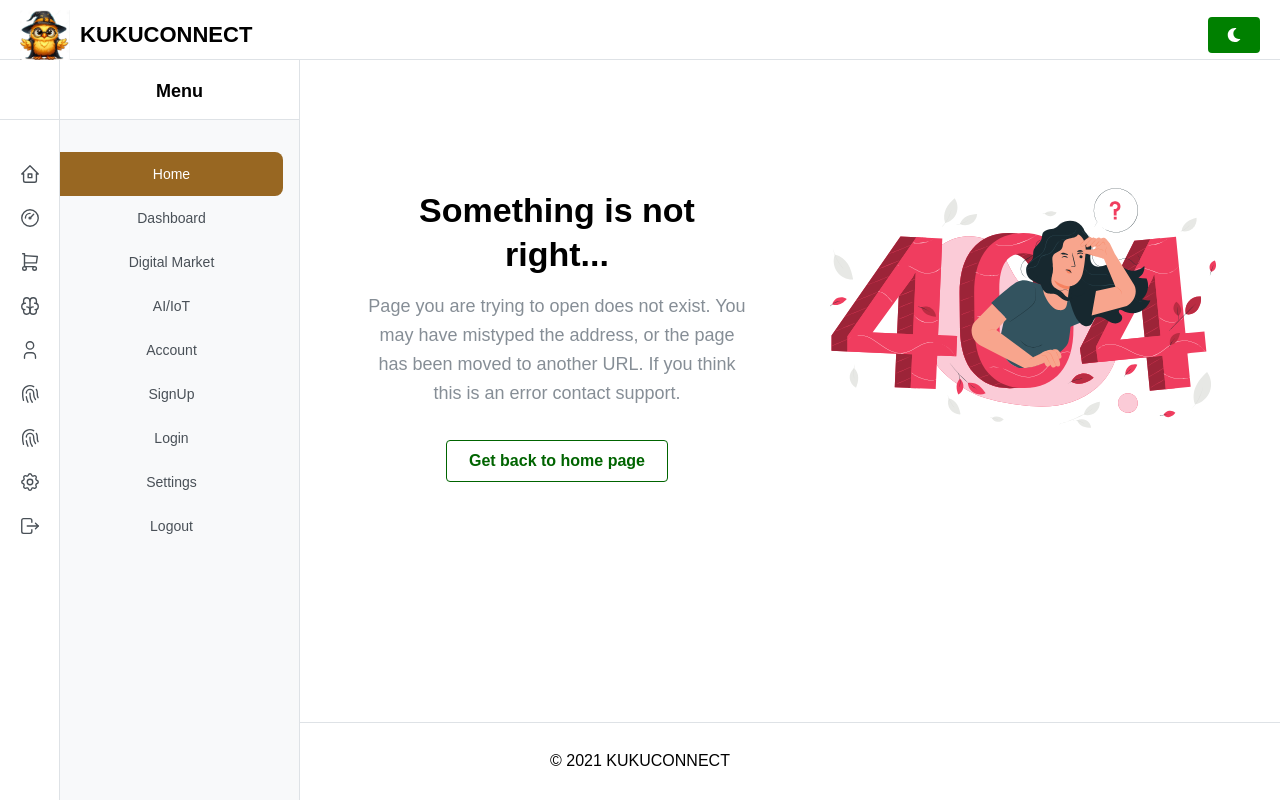
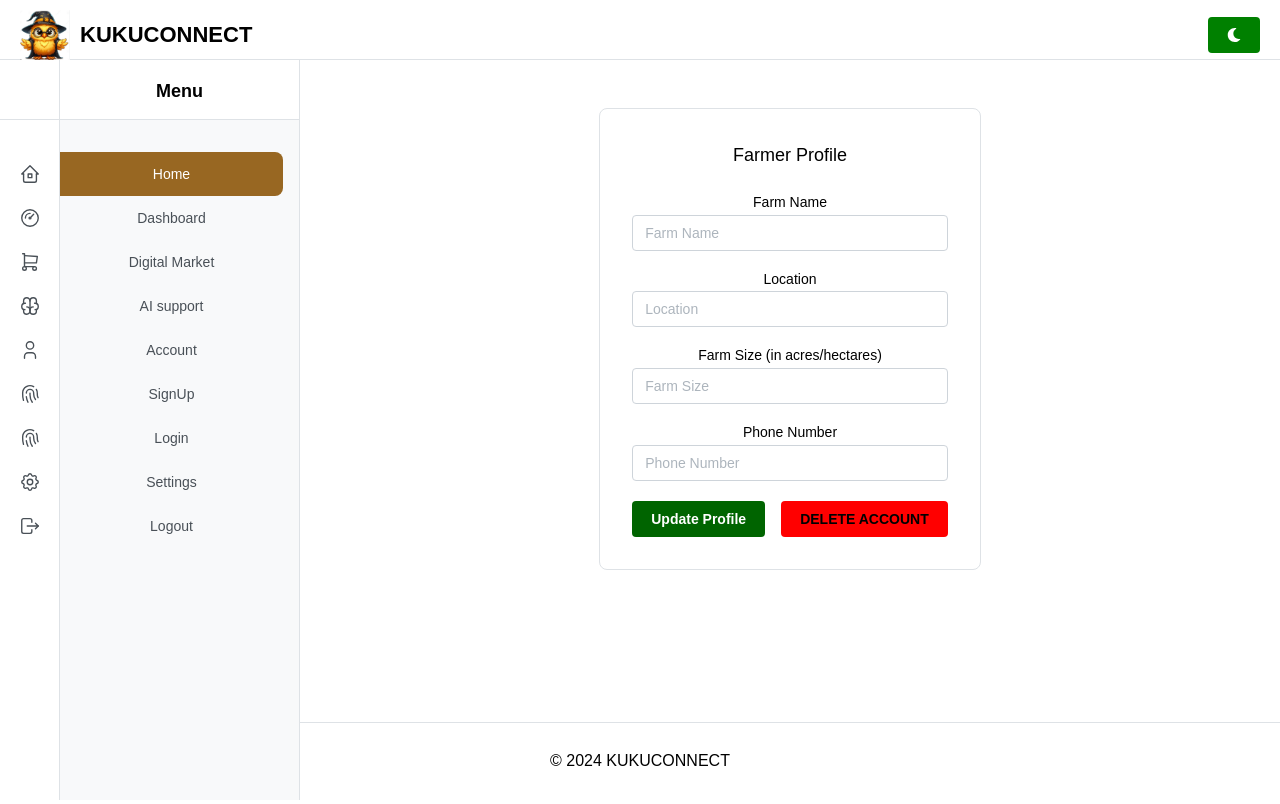
Before and after one commit to Voste126/KUKUCONNECT, a React (Vite) app in the folder frontend/: page /account in a window 1280 px wide. Shown: the top 804 px of the page. Built offline with nearby package versions, Linux system fonts and the light colour scheme.

Commit message:
FEAT: Added the Accounts and profile UI

```diff
--- a/frontend/src/App.tsx
+++ b/frontend/src/App.tsx
@@ -61,7 +61,7 @@ function App() {
 
         <AppShell.Footer>
           <Flex justify="center" align="center" style={{ padding: '10px 20px' }}>
-            <p>&copy; 2021 KUKUCONNECT</p>
+            <p>&copy; 2024 KUKUCONNECT</p>
           </Flex>
         </AppShell.Footer>
       </AppShell>
--- a/frontend/src/components/Navbar.tsx
+++ b/frontend/src/components/Navbar.tsx
@@ -30,7 +30,7 @@ const linksMockdata = [
   { label: 'Home', path: '/' },
   { label: 'Dashboard', path: '/dashboard' },
   { label: 'Digital Market', path: '/digital-market' },
-  { label: 'AI/IoT', path: '/ai-iot' },
+  { label: 'AI support', path: '/ai-iot' },
   { label: 'Account', path: '/account' },
   { label: 'SignUp', path: '/signup' },
   { label: 'Login', path: '/login' },
--- /dev/null
+++ b/frontend/src/components/ProfileForm.tsx
@@ -0,0 +1,119 @@
+import React from 'react';
+import {
+  Button,
+  Group,
+  Paper,
+  Stack,
+  Text,
+  TextInput,
+} from '@mantine/core';
+import { useForm } from '@mantine/form';
+
+interface ProfileProps {
+  userType: 'farmer' | 'buyer';
+  profileData: FarmerProfile | BuyerProfile;
+  onUpdate: (data: Partial<FarmerProfile | BuyerProfile>) => void;
+}
+
+interface FarmerProfile {
+  farmName: string;
+  location: string;
+  phoneNumber: string;
+  farmSize?: number;
+}
+
+interface BuyerProfile {
+  businessName?: string;
+  phoneNumber: string;
+  preferredProducts?: string;
+}
+
+const ProfileForm: React.FC<ProfileProps> = ({ userType, profileData, onUpdate }) => {
+  const form = useForm({
+    initialValues: profileData,
+    validate: {
+      phoneNumber: (val: string) => (/^\+?\d{10,15}$/.test(val) ? null : 'Invalid phone number'),
+      ...(userType === 'farmer' && {
+        farmName: (val: string) => (val.length > 0 ? null : 'Farm Name is required'),
+        location: (val: string) => (val.length > 0 ? null : 'Location is required'),
+      }),
+      ...(userType === 'buyer' && {
+        businessName: (val?: string) => (val && val.length > 0 ? null : 'Business Name is required'),
+      }),
+    },
+  });
+
+  const handleSubmit = (values: typeof form.values) => {
+    onUpdate(values);
+  };
+
+  return (
+    <Paper radius="md" p="xl" withBorder>
+      <Text size="lg"  mb="lg">
+        {userType === 'farmer' ? 'Farmer Profile' : 'Buyer Profile'}
+      </Text>
+
+      <form onSubmit={form.onSubmit(handleSubmit)}>
+        <Stack>
+          {userType === 'farmer' && (
+            <>
+              <TextInput
+                label="Farm Name"
+                placeholder="Farm Name"
+                value={userType === 'farmer' ? (form.values as FarmerProfile).farmName : ''}
+                onChange={(event) => form.setFieldValue('farmName', event.currentTarget.value)}
+                error={form.errors.farmName}
+              />
+              <TextInput
+                label="Location"
+                placeholder="Location"
+                value={userType === 'farmer' ? (form.values as FarmerProfile).location : ''}
+                onChange={(event) => form.setFieldValue('location', event.currentTarget.value)}
+                error={form.errors.location}
+              />
+              <TextInput
+                label="Farm Size (in acres/hectares)"
+                placeholder="Farm Size"
+                value={userType === 'farmer' ? (form.values as FarmerProfile).farmSize?.toString() || '' : ''}
+                onChange={(event) => userType === 'farmer' && form.setFieldValue('farmSize', parseFloat(event.currentTarget.value))}
+              />
+            </>
+          )}
+
+          {userType === 'buyer' && (
+            <>
+              <TextInput
+                label="Business Name"
+                placeholder="Business Name"
+                value={(form.values as BuyerProfile).businessName || ''}
+                onChange={(event) => form.setFieldValue('businessName', event.currentTarget.value)}
+                error={form.errors.businessName}
+              />
+              <TextInput
+                label="Preferred Products"
+                placeholder="Preferred Products"
+                value={(form.values as BuyerProfile).preferredProducts || ''}
+                onChange={(event) => form.setFieldValue('preferredProducts', event.currentTarget.value)}
+              />
+            </>
+          )}
+
+          <TextInput
+            label="Phone Number"
+            placeholder="Phone Number"
+            value={form.values.phoneNumber}
+            onChange={(event) => form.setFieldValue('phoneNumber', event.currentTarget.value)}
+            error={form.errors.phoneNumber}
+          />
+        </Stack>
+
+        <Group  mt="lg">
+          <Button type="submit">Update Profile</Button>
+          <Button style={{color: 'black', backgroundColor:'red'}}> DELETE ACCOUNT</Button>
+        </Group>
+      </form>
+    </Paper>
+  );
+};
+
+export default ProfileForm;
--- a/frontend/src/components/RouterSwitcher.tsx
+++ b/frontend/src/components/RouterSwitcher.tsx
@@ -7,6 +7,7 @@ import Home from "./HomeButton";
 import ProductList from "../pages/ProductList";
 import Dashboard from "./Dashboard";
 import Chatbot from "./Chatbot";
+import ProfileForm from "./ProfileForm";
 const RouterSwithcer = () => {
     return (
         <Routes>
@@ -17,6 +18,7 @@ const RouterSwithcer = () => {
             <Route path="/digital-market" element={<ProductList />} />
             <Route path="/dashboard" element={<Dashboard />} />
             <Route path="/ai-iot" element={<Chatbot />} />
+            <Route path="/account" element={<ProfileForm userType="farmer" profileData={{ farmName: '', location: '', phoneNumber: '' }} onUpdate={() => {}} />} />
         </Routes>
     );
 };
```
